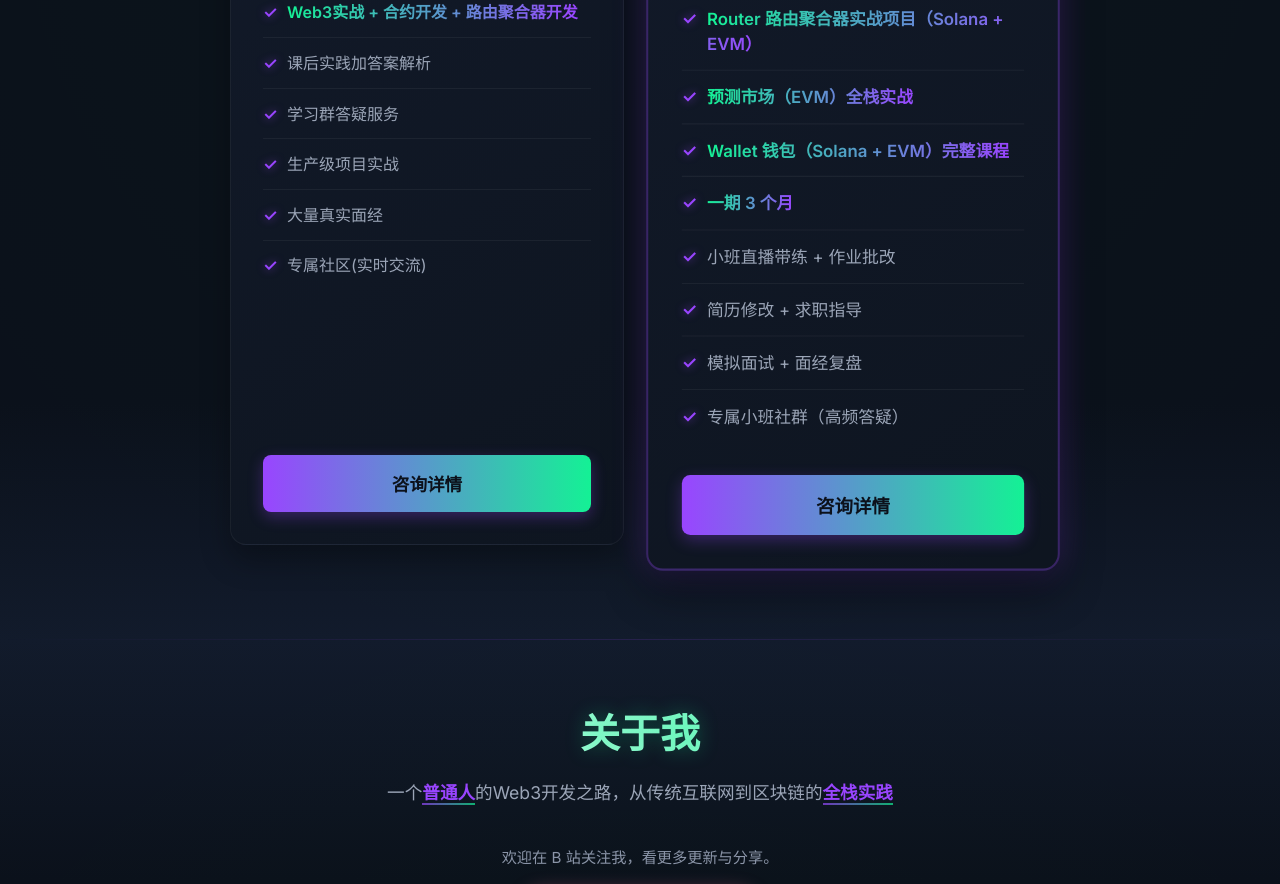
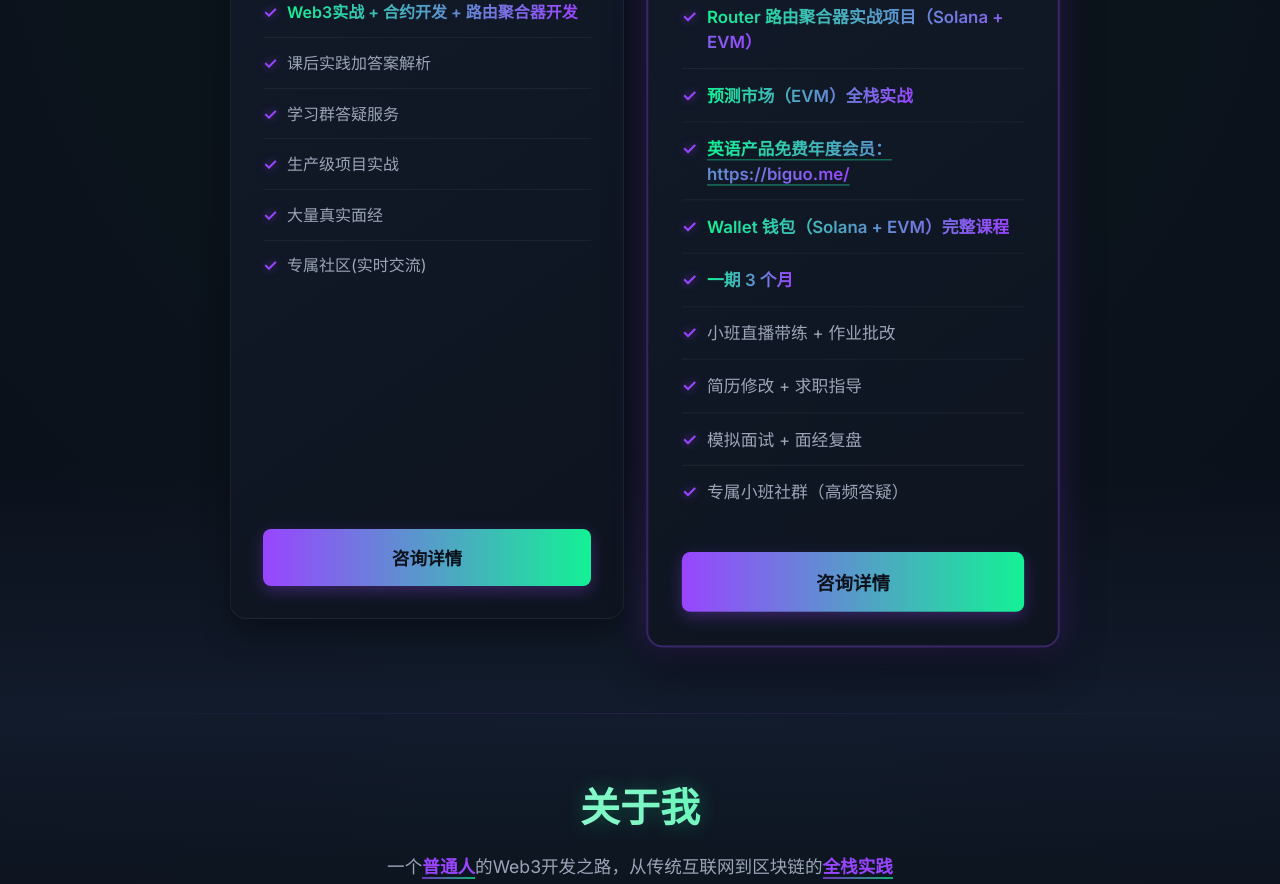
Before and after one commit to wangyouquanMas/web3ite, a React (Create React App) app: page / in a window 1280 px wide. Shown: the part 6440-7324 px from the top of the page. Built offline with nearby package versions, Linux system fonts and the light colour scheme.

Commit message:
feat: add annual english product membership

```diff
--- a/src/components/CourseSchedule.css
+++ b/src/components/CourseSchedule.css
@@ -364,6 +364,16 @@
   -webkit-text-fill-color: transparent;
   background-clip: text;
   font-weight: 600;
+}
+
+.price-feature-link {
+  text-decoration: underline;
+  text-decoration-color: rgba(20, 241, 149, 0.55);
+  text-underline-offset: 0.22em;
+}
+
+.price-feature-link:hover {
+  text-decoration-color: #14F195;
 }
 
 .price-rmb {
--- a/src/components/CourseSchedule.tsx
+++ b/src/components/CourseSchedule.tsx
@@ -66,6 +66,15 @@ const CourseSchedule: React.FC = () => {
       ),
       pillars: [true, true, true, true],
       features: [
+        <a
+          key="class-english-membership"
+          className="price-highlight-text price-feature-link"
+          href="https://biguo.me/"
+          target="_blank"
+          rel="noopener noreferrer"
+        >
+          英语产品免费年度会员：https://biguo.me/
+        </a>,
         <span key="class-wallet" className="price-highlight-text">Wallet 钱包（Solana + EVM）完整课程</span>,
         <span key="class-cohort" className="price-highlight-text">一期 3 个月</span>,
         '小班直播带练 + 作业批改',
```
